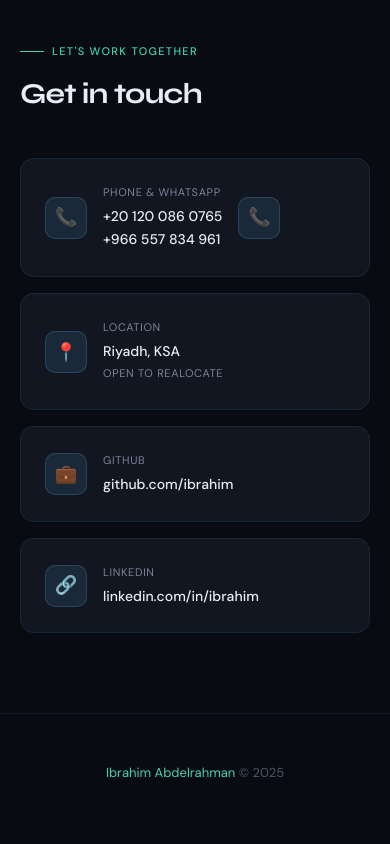
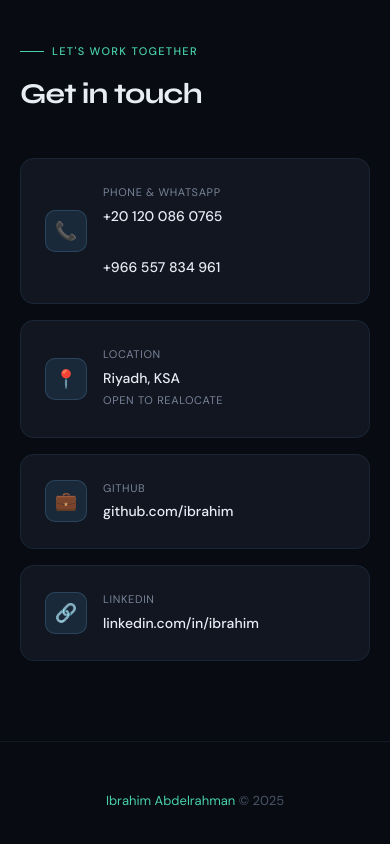
Before and after one commit to IbrahimAbdelrahman291/myPortfolio, a plain HTML site: page index.html in a window 390 px wide. Shown: the part 6273-7117 px from the top of the page. Drawn offline with Linux system fonts and the light colour scheme.

Commit message:
phone section update

```diff
--- a/index.html
+++ b/index.html
@@ -945,9 +945,9 @@ footer span { color: var(--accent2); }
         <div>
           <p class="contact-lbl">Phone & Whatsapp</p>
           <p class="contact-val">+20 120 086 0765</p>
+          <br>
           <p class="contact-val">+966 557 834 961</p>
         </div>
-        <div class="contact-ico">📞</div>
 
       </div>
       <div class="contact-card reveal">
```
